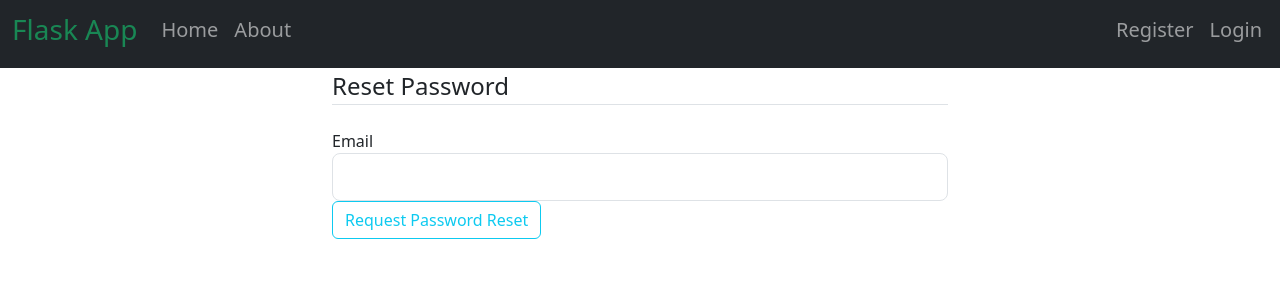
After one commit to AnasSiddiquii/Flask-Basics, a Flask app: page /reset_password in a window 1280 px wide. The commit adds this page. Shown: the top 300 px of the page. Run offline with Flask 2, Linux system fonts and the light colour scheme; some libraries are stand-ins or nearby versions.

Commit message:
uploaded

```diff
--- a/flaskblog/__init__.py
+++ b/flaskblog/__init__.py
@@ -3,6 +3,8 @@ from flask_sqlalchemy import SQLAlchemy
 from flask_bcrypt import Bcrypt
 from flask_login import LoginManager
 from flaskblog.config import Config
+from flask_mail import Mail
+
 
 db = SQLAlchemy()
 bcrypt = Bcrypt()
@@ -10,6 +12,8 @@ bcrypt = Bcrypt()
 login_manager = LoginManager()
 login_manager.login_view = 'users.login'
 login_manager.login_message_category = 'info'
+mail = Mail()
+
 
 def create_app(config_class=Config):
     app = Flask(__name__)
@@ -18,6 +22,7 @@ def create_app(config_class=Config):
     db.init_app(app)
     bcrypt.init_app(app)
     login_manager.init_app(app)
+    mail.init_app(app)
 
     from flaskblog.main.routes import main
     from flaskblog.users.routes import users
--- a/flaskblog/templates/login.html
+++ b/flaskblog/templates/login.html
@@ -50,7 +50,7 @@
 
         <div class="mt-3">
             <small class="text-muted">
-                <a class="ml-2" href="#">Forgot Password?</a>
+                <a class="ml-2" href="{{ url_for('users.reset_request') }}">Forgot Password?</a>
             </small>
         </div>
 
--- /dev/null
+++ b/flaskblog/templates/reset_request.html
@@ -0,0 +1,27 @@
+{% extends "layout.html" %}
+{% block content %}
+    <div class="content-section">
+        <form method="POST" action="">
+            {{ form.hidden_tag() }}
+            <fieldset class="form-group">
+                <legend class="border-bottom mb-4">Reset Password</legend>
+                <div class="form-group">
+                    {{ form.email.label(class="form-control-label") }}
+                    {% if form.email.errors %}
+                        {{ form.email(class="form-control form-control-lg is-invalid") }}
+                        <div class="invalid-feedback">
+                            {% for error in form.email.errors %}
+                                <span>{{ error }}</span>
+                            {% endfor %}
+                        </div>
+                    {% else %}
+                        {{ form.email(class="form-control form-control-lg") }}
+                    {% endif %}
+                </div>
+            </fieldset>
+            <div class="form-group">
+                {{ form.submit(class="btn btn-outline-info") }}
+            </div>
+        </form>
+    </div>
+{% endblock content %}
--- a/flaskblog/users/forms.py
+++ b/flaskblog/users/forms.py
@@ -45,3 +45,21 @@ class UpdateAccountForm(FlaskForm):
             user = User.query.filter_by(email=email.data).first()
             if user:
                 raise ValidationError('That email is already taken')
+
+
+class RequestResetForm(FlaskForm):
+    email = StringField('Email',
+                        validators=[DataRequired(), Email()])
+    submit = SubmitField('Request Password Reset')
+
+    def validate_email(self, email):
+        user = User.query.filter_by(email=email.data).first()
+        if user is None:
+            raise ValidationError('There is no account with that email. You must register first.')
+
+
+class ResetPasswordForm(FlaskForm):
+    password = PasswordField('Password', validators=[DataRequired()])
+    confirm_password = PasswordField('Confirm Password',
+                                     validators=[DataRequired(), EqualTo('password')])
+    submit = SubmitField('Reset Password')
--- a/flaskblog/users/routes.py
+++ b/flaskblog/users/routes.py
@@ -1,9 +1,11 @@
 from flask  import render_template, url_for, flash, redirect, request, Blueprint
+from flask_login import login_user, logout_user, login_required, current_user
 from flaskblog import db, bcrypt
 from flaskblog.models import User, Post
-from flaskblog.users.forms import RegistrationForm, LoginForm, UpdateAccountForm
-from flaskblog.users.utils import save_picture
-from flask_login import login_user, logout_user, login_required, current_user
+from flaskblog.users.forms import RegistrationForm, LoginForm, UpdateAccountForm, RequestResetForm, ResetPasswordForm
+# from flaskblog.users.forms import RegistrationForm, LoginForm, UpdateAccountForm
+from flaskblog.users.utils import save_picture, send_reset_email
+# from flaskblog.users.utils import save_picture
 
 users = Blueprint('users', __name__)
 
@@ -67,3 +69,32 @@ def user_posts(username):
    user = User.query.filter_by(username=username).first_or_404()
    posts = Post.query.filter_by(author=user).order_by(Post.date_posted.desc()).paginate(page=page, per_page=3)
    return render_template('user_posts.html', posts=posts, user=user)
+
+@users.route("/reset_password", methods=['GET', 'POST'])
+def reset_request():
+    if current_user.is_authenticated:
+        return redirect(url_for('home'))
+    form = RequestResetForm()
+    if form.validate_on_submit():
+        user = User.query.filter_by(email=form.email.data).first()
+        send_reset_email(user)
+        flash('An email has been sent with instructions to reset your password.', 'info')
+        return redirect(url_for('login'))
+    return render_template('reset_request.html', title='Reset Password', form=form)
+
+@users.route("/reset_password/<token>", methods=['GET', 'POST'])
+def reset_token(token):
+    if current_user.is_authenticated:
+        return redirect(url_for('home'))
+    user = User.verify_reset_token(token)
+    if user is None:
+        flash('That is an invalid or expired token', 'warning')
+        return redirect(url_for('reset_request'))
+    form = ResetPasswordForm()
+    if form.validate_on_submit():
+        hashed_password = bcrypt.generate_password_hash(form.password.data).decode('utf-8')
+        user.password = hashed_password
+        db.session.commit()
+        flash('Your password has been updated! You are now able to log in', 'success')
+        return redirect(url_for('login'))
+    return render_template('reset_token.html', title='Reset Password', form=form)
```
Also changed, not shown: flaskblog/config.py (+6 -1 lines), flaskblog/models.py (+16 -1 lines), flaskblog/templates/reset_token.html (added, +40 -0 lines), flaskblog/users/utils.py (+17 -1 lines), requirements.txt (added, +22 -0 lines), flaskblog/static/profile_pics/56506a47346494e9.jpg (added), instance/site.db.
